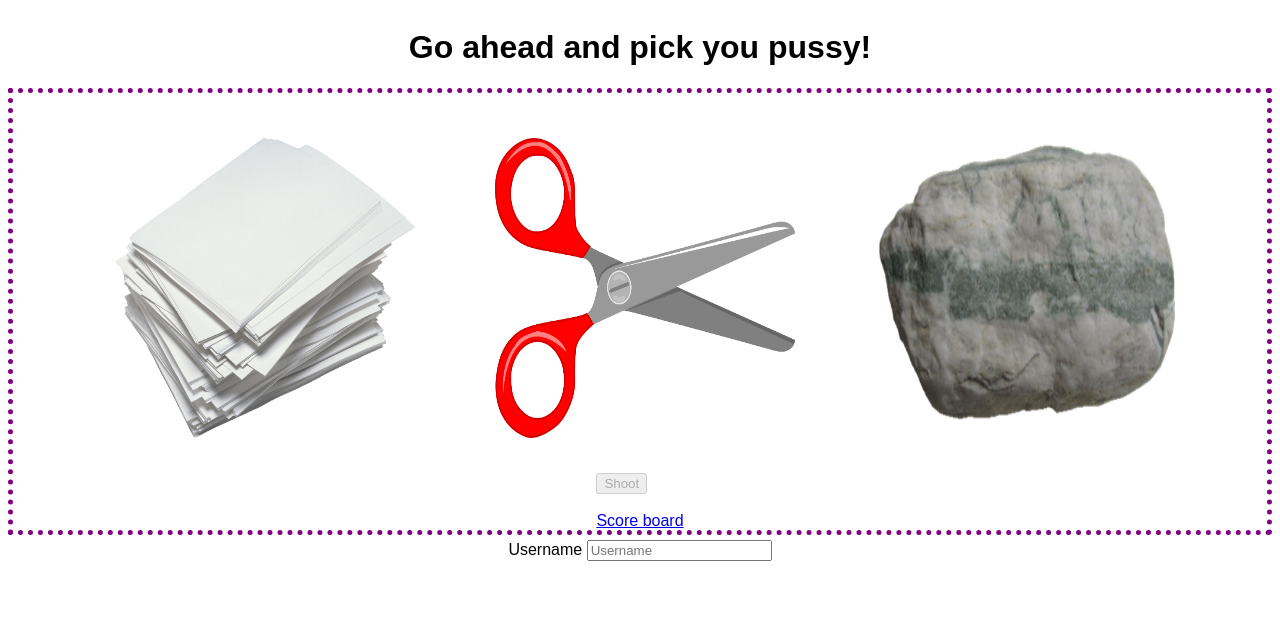
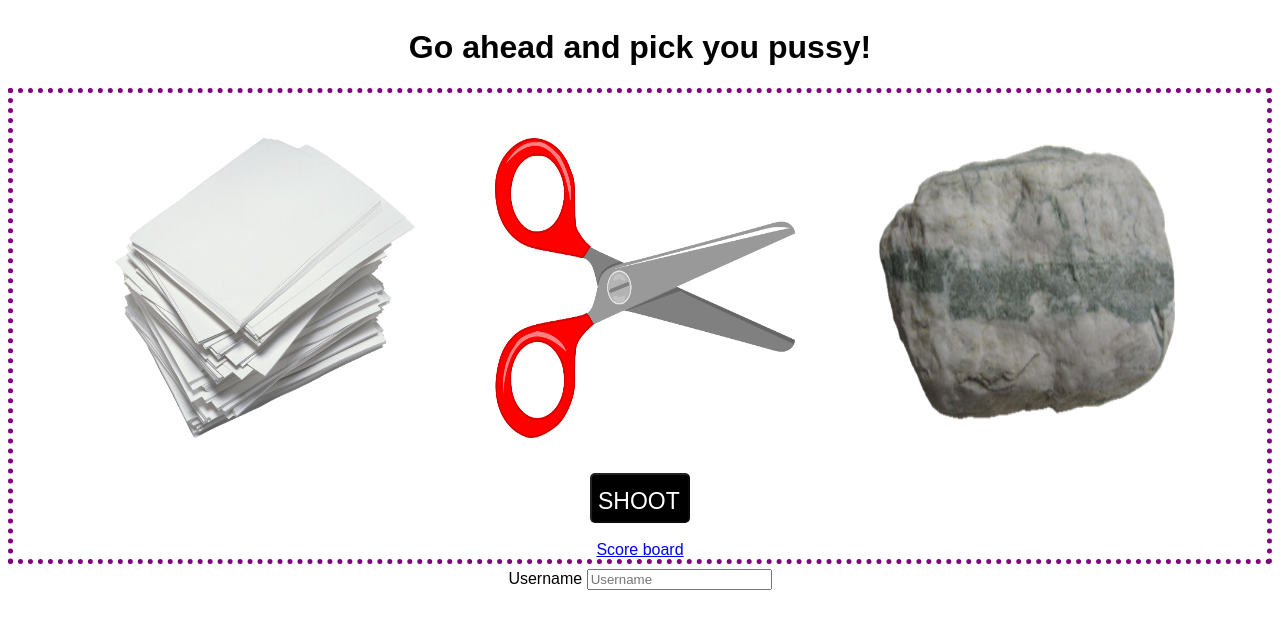
Before and after one commit to Matthew-swin/Rockie, an Angular app: page /base in a window 1280 px wide. Shown: the top 628 px of the page. Built offline with nearby package versions, Linux system fonts and the light colour scheme.

Commit message:
slowly getting there

```diff
--- a/src/app/Routes/game-base/game-base.component.css
+++ b/src/app/Routes/game-base/game-base.component.css
@@ -18,30 +18,41 @@
     height: 300px;
     width: 300px;
     padding: 5px;
+    transition: 1.5s;
 }
 img:hover{
-    background-color: yellow;
+    transform:rotate(360deg);
+    background-color: black;
+    border-radius: 20px;
+    height: 310px;
+    width: 310px;
 }
 
 .ShootandScore {
 /* for dem button options */
 justify-self: center;
+text-align: center;
 }
 
 
 .shoot {
 display: flex;
 align-self: center;
+background-color: black;
+border-radius: 5px;
+text-align: center;
+line-height: 50px;
+font-size: 23px;
+color: white;
+width: 100px;
+height: 50px;
 }
 
 .SelectedOption {
-    background-color: yellow;
+    background-color: black;
+    border-radius: 20px;
 }
 
 .none {
     background: none;
 }
-
-.changeBackground{
-    background-color: yellow;
-}
--- a/src/app/Routes/game-base/game-base.component.html
+++ b/src/app/Routes/game-base/game-base.component.html
@@ -35,7 +35,7 @@
 
 <!-- setting this below to disabled if an option hasnt been picked -->
 <div class="ShootandScore">
-<button class="shoot" (click)="Shoot()" [disabled]="SelectionMade === false">Shoot</button>
+<button class="shoot" (click)="Shoot()" [disabled]="SelectionMade === false">SHOOT</button>
 <br>
 <a routerLink="/Leaderboard">Score board</a>
 </div>
```
